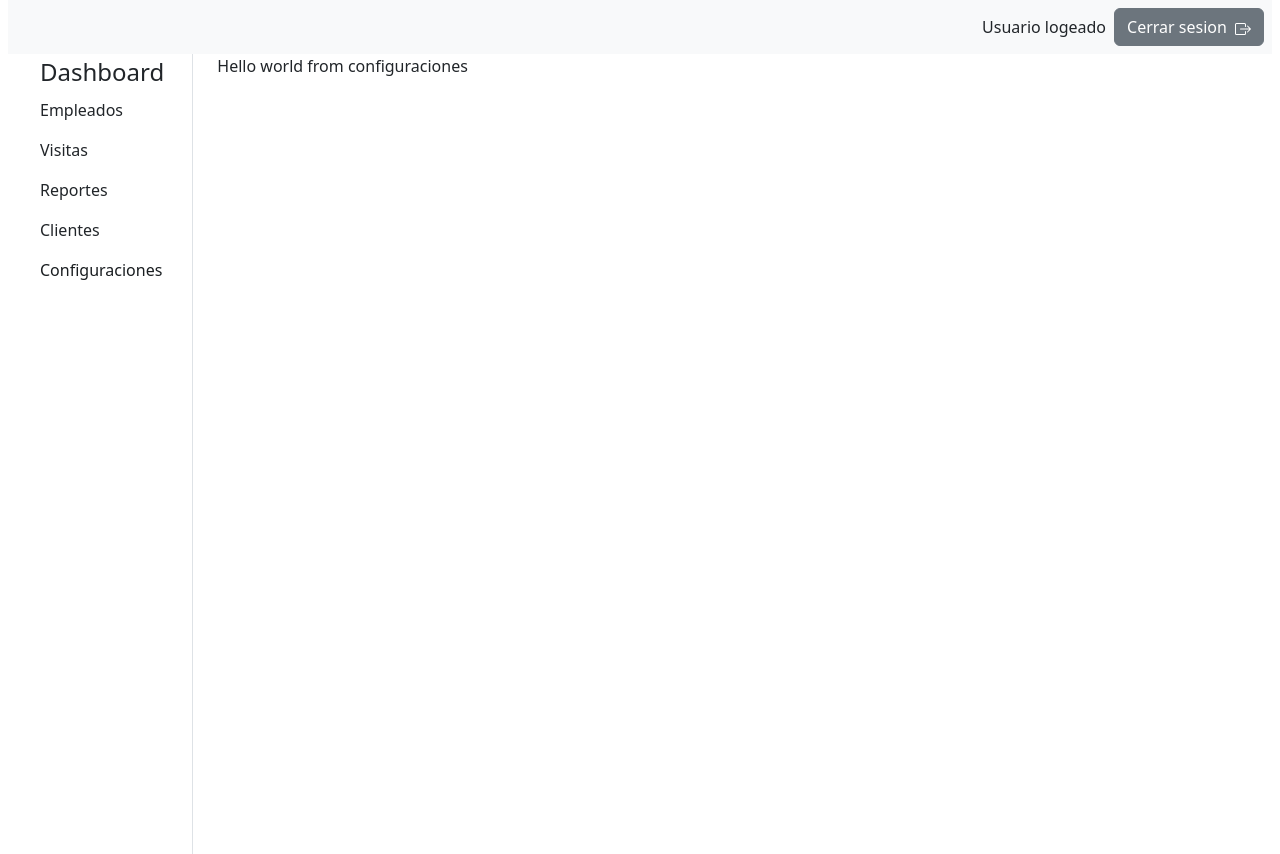
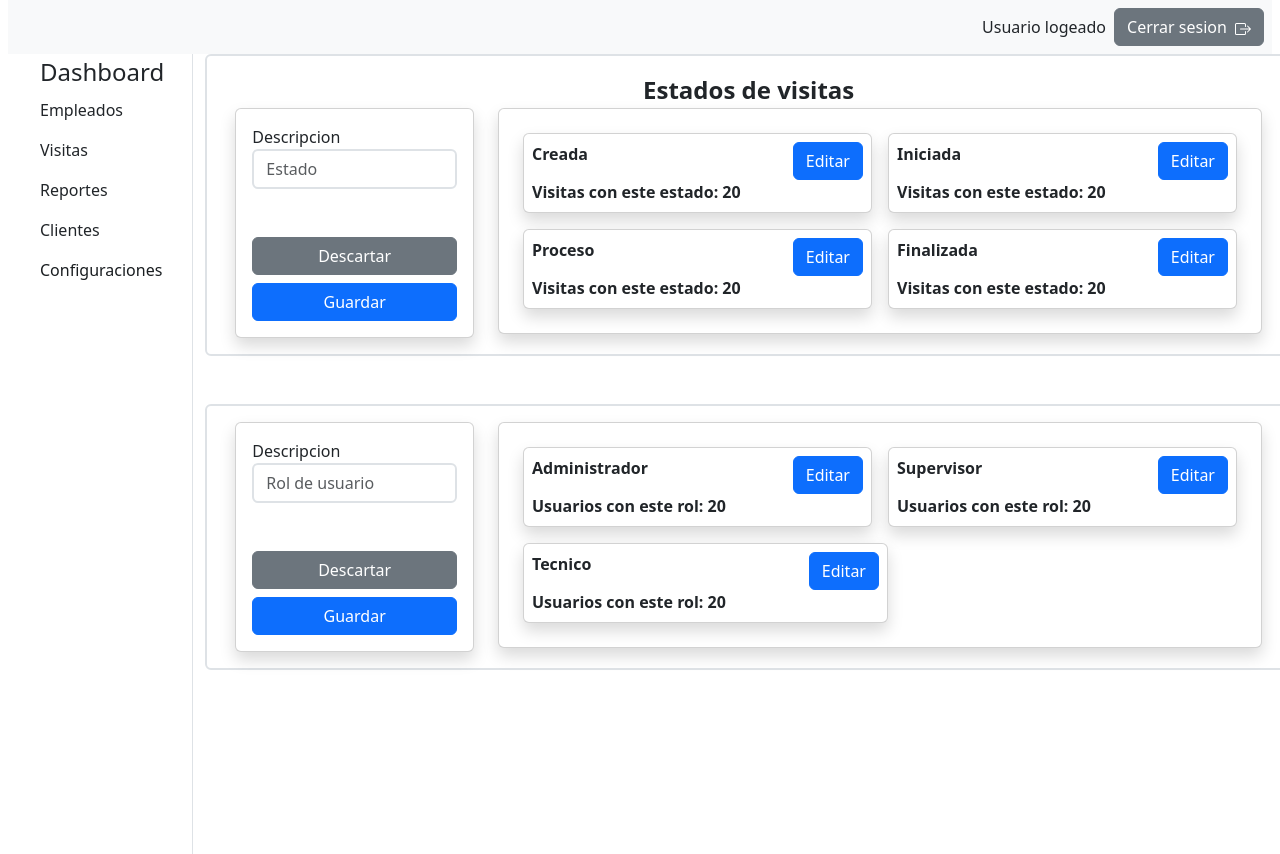
Before and after one commit to Dennis-18/visitas-web-app, a Next.js app: page /dashboard in a window 1280 px wide. Both pictures are taken after a click on the button "Configuraciones". Built offline with nearby package versions, Linux system fonts and the light colour scheme.

Commit message:
Configuraciones

```diff
--- a/components/configuraciones/configuraciones.js
+++ b/components/configuraciones/configuraciones.js
@@ -1,7 +1,108 @@
+import {Row, Col, Card, FormControl, Button} from "react-bootstrap";
+
 export default function Configuraciones() {
     return (
         <>
-            <div>Hello world from configuraciones</div>
+            <Row className="border border-2 p-3 rounded">
+                <span className="text-center fw-bolder fs-4">Estados de visitas</span>
+                <Col className="col-3">
+                    <Card className="shadow">
+                        <Card.Body>
+                            <div className="mb-5">
+                                <span>Descripcion</span>
+                                <FormControl className="border-2" placeholder="Estado"/>
+                            </div>
+                            <div className="mt-5 d-flex flex-column">
+                                <Button variant="secondary" className="mb-2">Descartar</Button>
+                                <Button>Guardar</Button>
+                            </div>
+                        </Card.Body>
+                    </Card>
+                </Col>
+                <Col className="">
+                    <Card className="p-3 shadow">
+                        <div className="d-flex">
+                            <Card className="shadow w-50 p-2 m-2">
+                                <div className="d-flex justify-content-between">
+                                    <span className="fw-bolder w-100">Creada</span>
+                                    <Button className="">Editar</Button>
+                                </div>
+                                <span className="fw-bolder">Visitas con este estado: 20</span>
+                            </Card>
+                            <Card className="shadow w-50 p-2 m-2">
+                                <div className="d-flex justify-content-between">
+                                    <span className="fw-bolder w-100">Iniciada</span>
+                                    <Button className="">Editar</Button>
+                                </div>
+                                <span className="fw-bolder">Visitas con este estado: 20</span>
+                            </Card>
+                        </div>
+                        <div className="d-flex">
+                            <Card className="shadow w-50 p-2 m-2">
+                                <div className="d-flex justify-content-between">
+                                    <span className="fw-bolder w-100">Proceso</span>
+                                    <Button className="">Editar</Button>
+                                </div>
+                                <span className="fw-bolder">Visitas con este estado: 20</span>
+                            </Card>
+                            <Card className="shadow w-50 p-2 m-2">
+                                <div className="d-flex justify-content-between">
+                                    <span className="fw-bolder w-100">Finalizada</span>
+                                    <Button className="">Editar</Button>
+                                </div>
+                                <span className="fw-bolder">Visitas con este estado: 20</span>
+                            </Card>
+                        </div>
+
+                    </Card>
+                </Col>
+            </Row>
+            <Row className="border border-2 rounded mt-5 p-3">
+                <Col className="col-3">
+                    <Card className="shadow">
+                        <Card.Body>
+                            <div className="mb-5">
+                                <span>Descripcion</span>
+                                <FormControl className="border-2" placeholder="Rol de usuario"/>
+                            </div>
+                            <div className="mt-5 d-flex flex-column">
+                                <Button variant="secondary" className="mb-2">Descartar</Button>
+                                <Button>Guardar</Button>
+                            </div>
+                        </Card.Body>
+                    </Card>
+                </Col>
+                <Col className="">
+                    <Card className="p-3 shadow">
+                        <div className="d-flex">
+                            <Card className="shadow w-50 p-2 m-2">
+                                <div className="d-flex justify-content-between">
+                                    <span className="fw-bolder w-100">Administrador</span>
+                                    <Button className="">Editar</Button>
+                                </div>
+                                <span className="fw-bolder">Usuarios con este rol: 20</span>
+                            </Card>
+                            <Card className="shadow w-50 p-2 m-2">
+                                <div className="d-flex justify-content-between">
+                                    <span className="fw-bolder w-100">Supervisor</span>
+                                    <Button className="">Editar</Button>
+                                </div>
+                                <span className="fw-bolder">Usuarios con este rol: 20</span>
+                            </Card>
+                        </div>
+                        <div className="d-flex">
+                            <Card className="shadow w-50 p-2 m-2">
+                                <div className="d-flex justify-content-between">
+                                    <span className="fw-bolder w-100">Tecnico</span>
+                                    <Button className="">Editar</Button>
+                                </div>
+                                <span className="fw-bolder">Usuarios con este rol: 20</span>
+                            </Card>
+                        </div>
+
+                    </Card>
+                </Col>
+            </Row>
         </>
     )
 }
```
